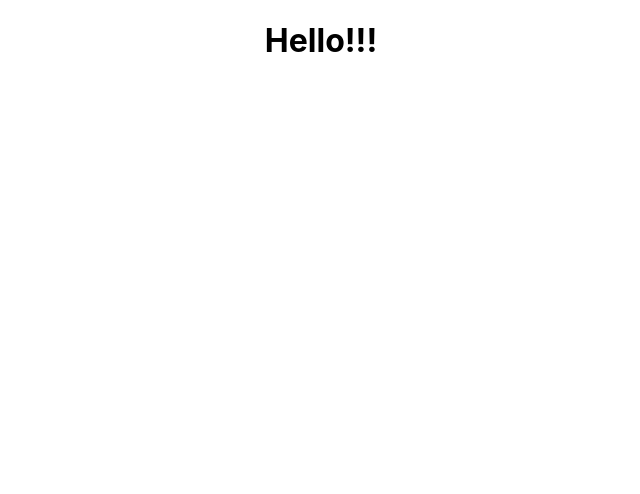
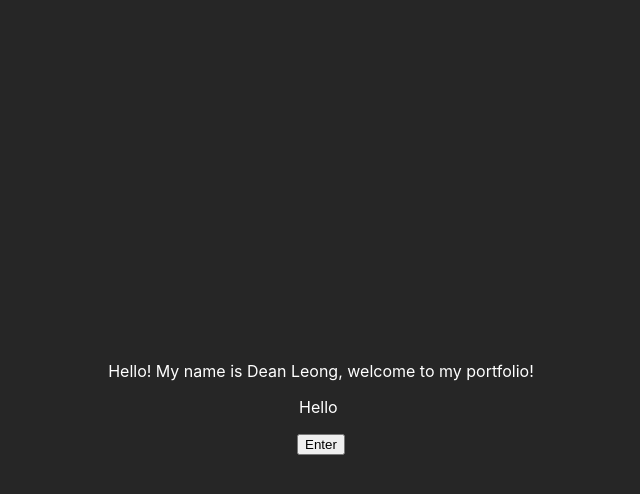
Before and after one commit to DeanLeong/leong_portfolio, a React (Create React App) app in the folder client/: page / in a window 1280 px wide. Shown: the top 494 px of the page, without its empty margins (319-959 px from the left). Built offline with nearby package versions, Linux system fonts and the light colour scheme.

Commit message:
added a typing effect from typical

```diff
--- a/client/src/screens/Landing.css
+++ b/client/src/screens/Landing.css
@@ -0,0 +1,15 @@
+.landing-container {
+  background-color: rgb(38, 38, 38);
+  min-width: 100vw;
+  min-height: 100vh;
+}
+
+.landing-container {
+  display: flex;
+  flex-direction: column;
+  justify-content: center;
+}
+
+.landing-welcome-msg {
+  color: white;
+}
--- a/client/src/screens/Landing.jsx
+++ b/client/src/screens/Landing.jsx
@@ -1,9 +1,24 @@
 import React from 'react';
+import "./Landing.css"
+import { Link } from 'react-router-dom'
+import Typical from 'react-typical'
 
 function Landing(props) {
+
+
+
   return (
-    <div>
-      <h1>Hello!!!</h1>
+    <div className="landing-container">
+      <div className="landing-info-container">
+        <p className="landing-welcome-msg">Hello! My name is Dean Leong, welcome to my portfolio!</p>
+          <Typical
+            steps={['Hello', 1000, 'Hello world!', 500]}
+            loop={Infinity}
+            wrapper="p"
+            className="landing-welcome-msg"
+          />
+        <Link to="/home"><button>Enter</button></Link>
+      </div>
     </div>
   );
 }
```
Also changed, not shown: 2 other files (tests, documents, lock files or other folders).
